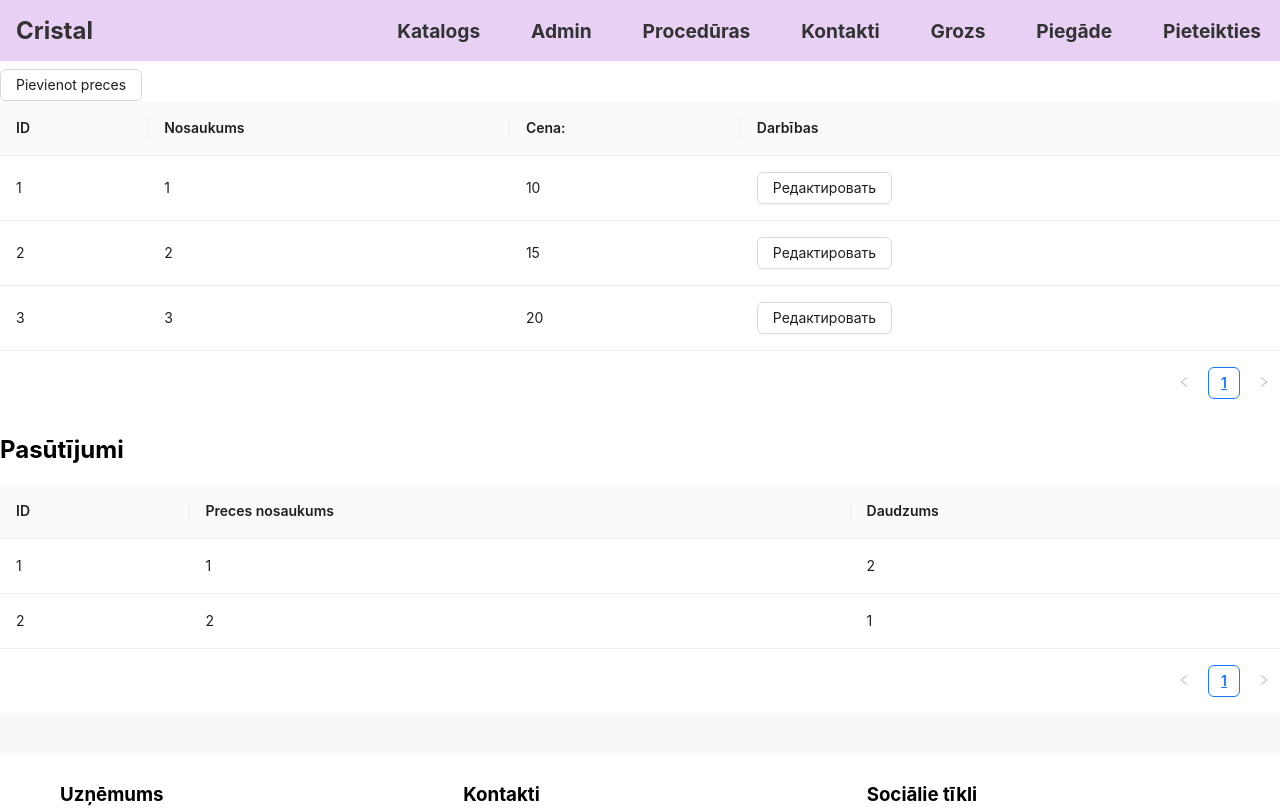
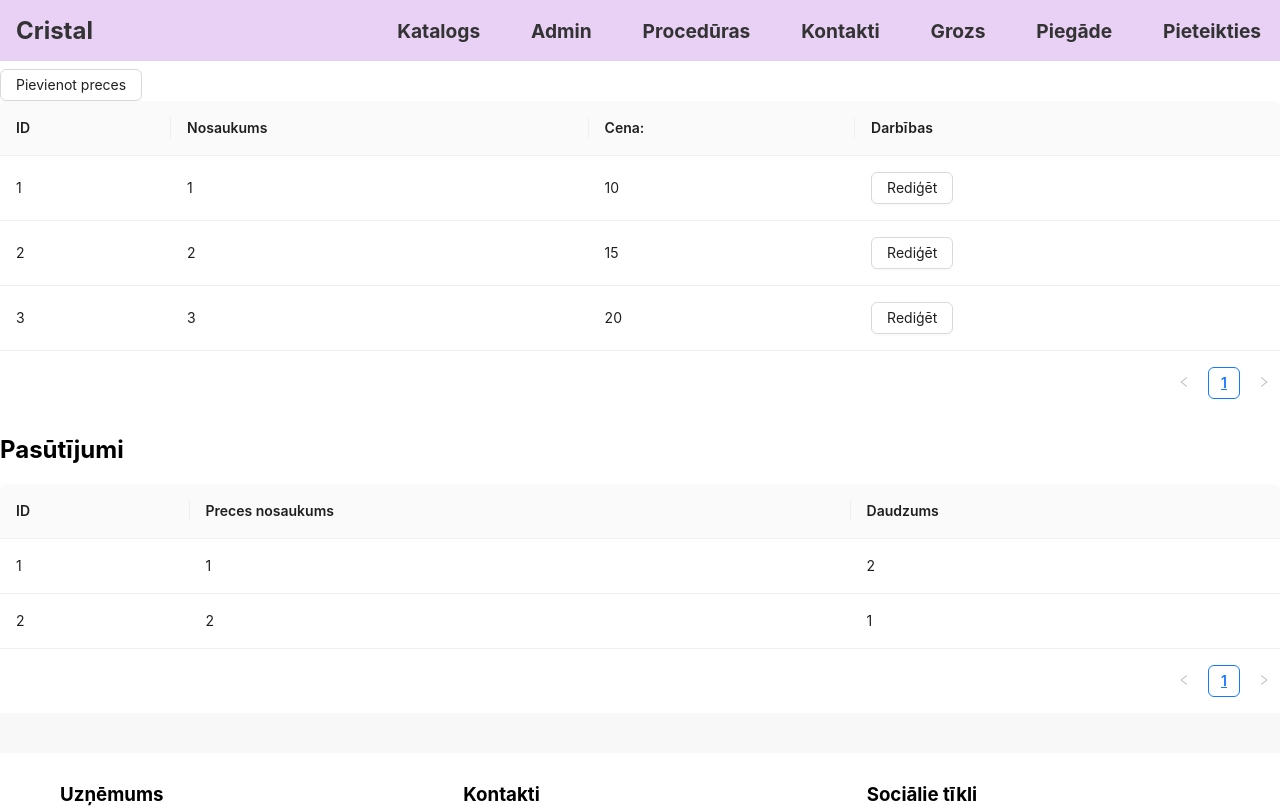
Before and after one commit to Ruslans3417/ekz, a React (Create React App) app in the folder vadibas-panelis/: page /admin in a window 1280 px wide. Shown: the top 808 px of the page. Built offline with nearby package versions, Linux system fonts and the light colour scheme.

Commit message:
Update admin.jsx

```diff
--- a/vadibas-panelis/src/admin.jsx
+++ b/vadibas-panelis/src/admin.jsx
@@ -50,7 +50,7 @@ const MainShop = () => {
       title: 'Darbības',
       key: 'actions',
       render: (_, record) => (
-        <Button onClick={() => handleEditProduct(record)}>Редактировать</Button>
+        <Button onClick={() => handleEditProduct(record)}>Rediģēt</Button>
       ),
     },
   ];
```
